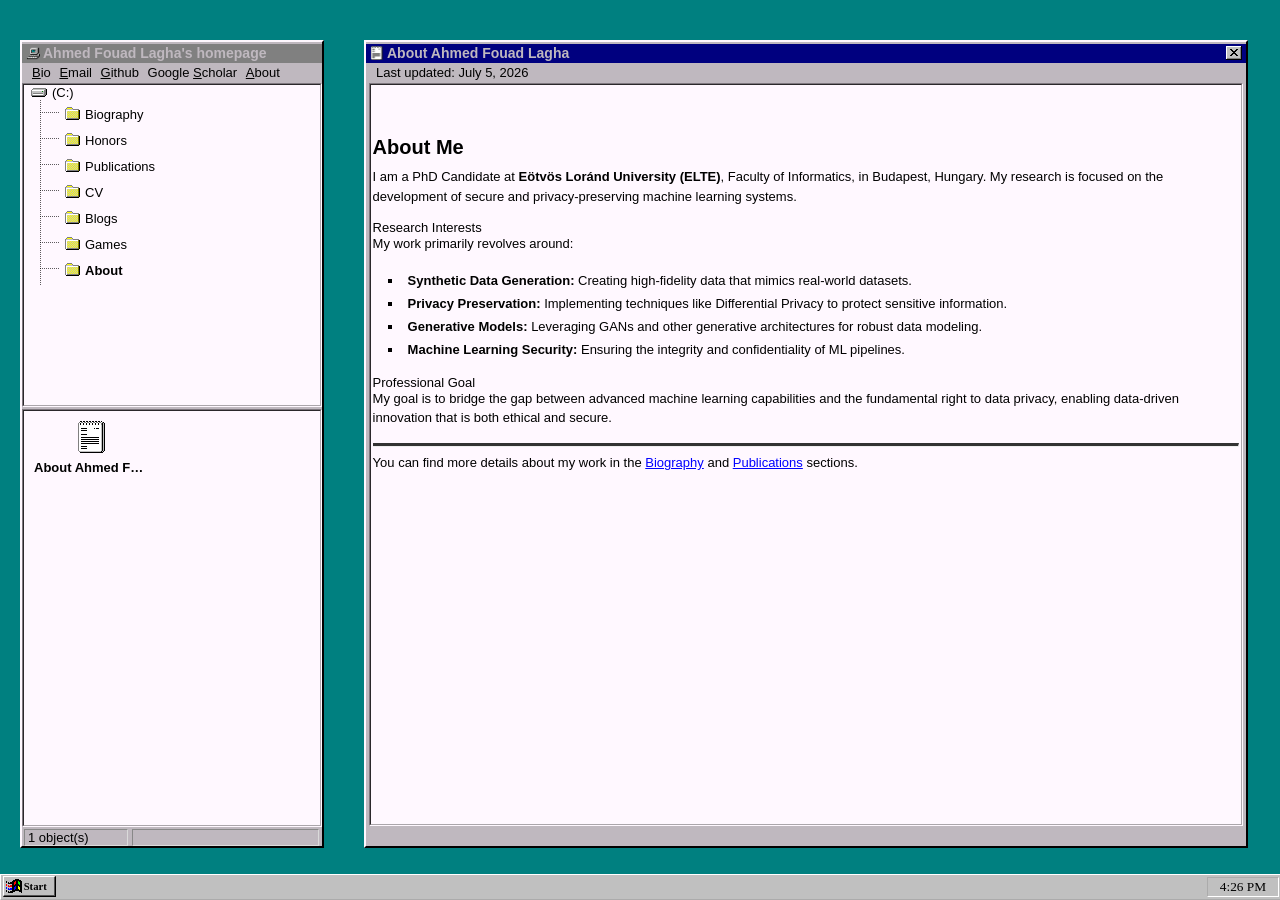
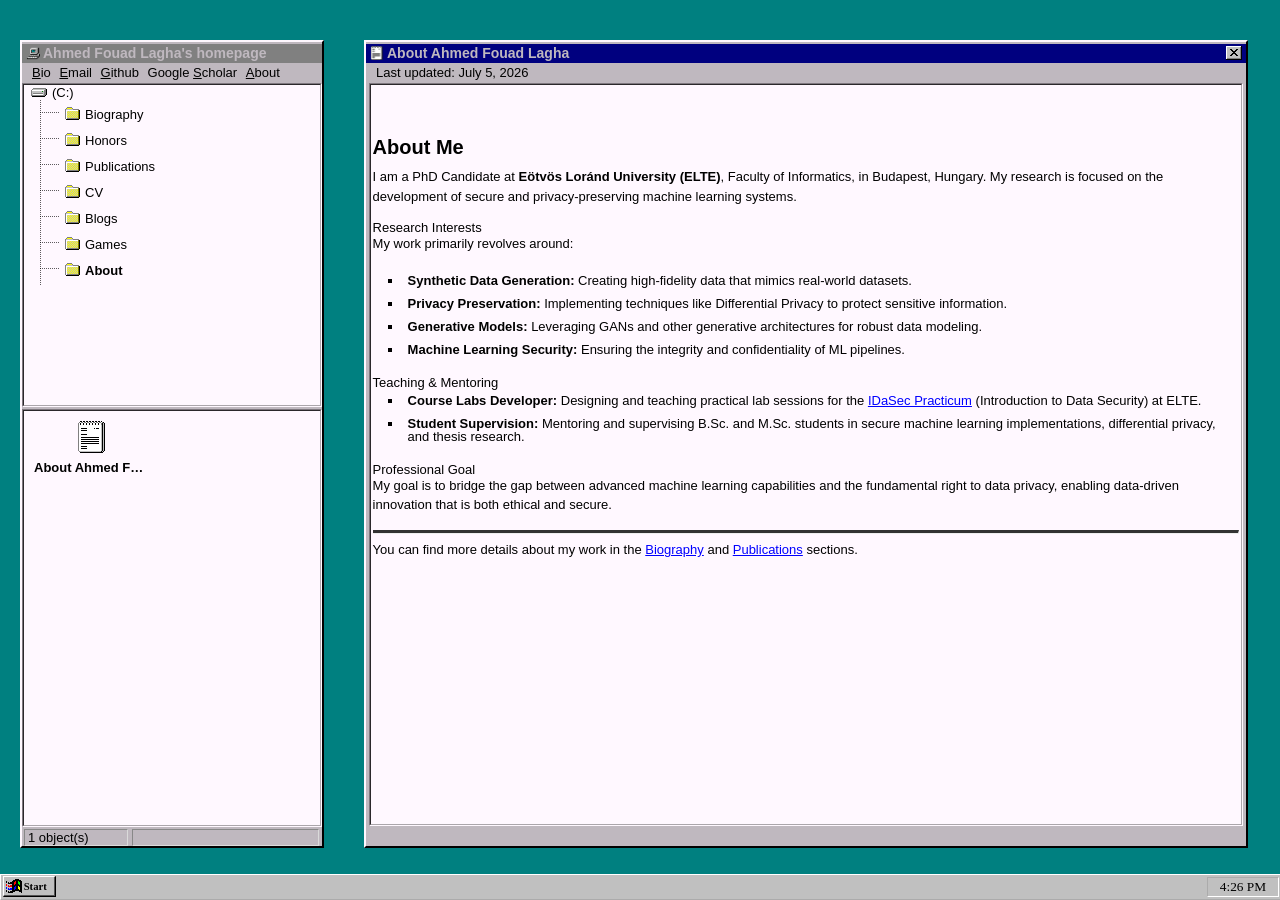
Before and after one commit to ahmed-fouad-lagha/ahmed-fouad-lagha.github.io, a Jekyll site: the page built from _about/about.md, in a window 1280 px wide. Built offline with Jekyll 4.4.1, drawn with Linux system fonts in a browser that asks for light colours; comment, search, counter and statistics services are not loaded.

Commit message:
style: add teaching and mentoring section to about page

```diff
--- a/_about/about.md
+++ b/_about/about.md
@@ -15,6 +15,10 @@ My work primarily revolves around:
 *   **Generative Models:** Leveraging GANs and other generative architectures for robust data modeling.
 *   **Machine Learning Security:** Ensuring the integrity and confidentiality of ML pipelines.
 
+### Teaching & Mentoring
+* **Course Labs Developer:** Designing and teaching practical lab sessions for the [IDaSec Practicum](https://elte-dsed.github.io/Intro-Data-Security/) (Introduction to Data Security) at ELTE.
+* **Student Supervision:** Mentoring and supervising B.Sc. and M.Sc. students in secure machine learning implementations, differential privacy, and thesis research.
+
 ### Professional Goal
 My goal is to bridge the gap between advanced machine learning capabilities and the fundamental right to data privacy, enabling data-driven innovation that is both ethical and secure.
 
```
